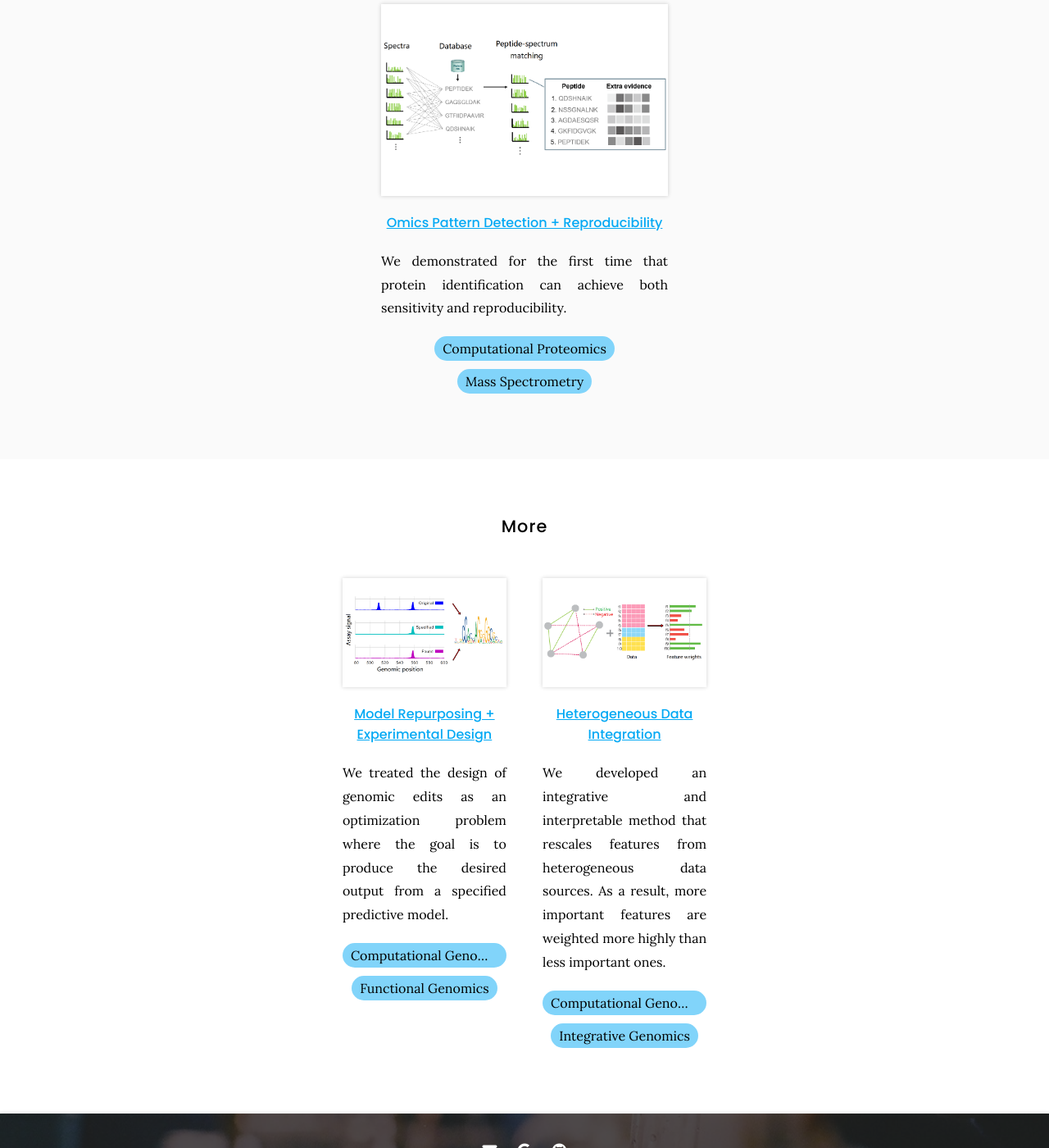
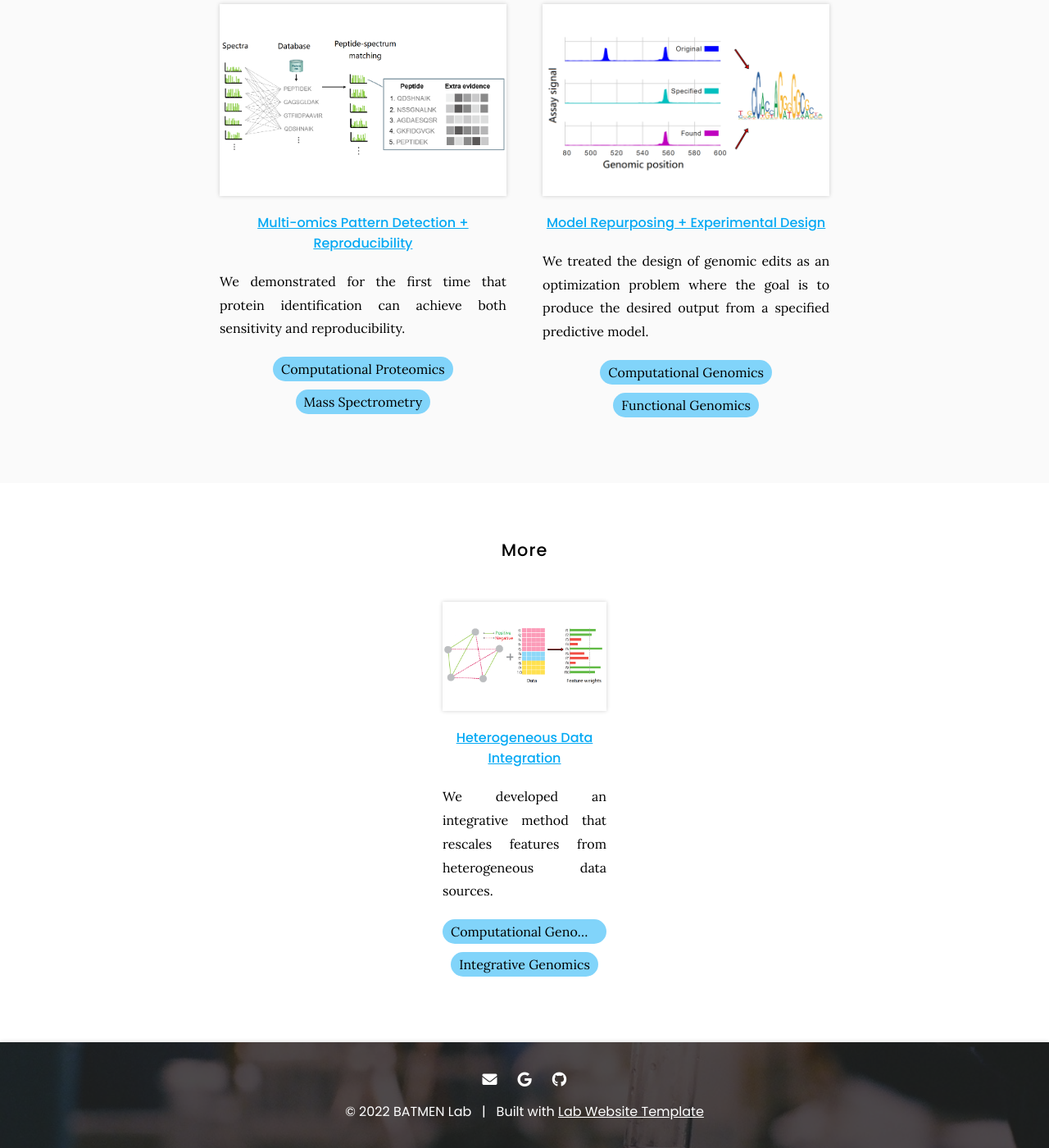
Before and after one commit to batmen-lab/batmen-lab.github.io, a Jekyll site: the page built from projects/index.md, in a window 1280 px wide and 1400 px high, scrolled down 1185 px. Shown: the whole window at 82% size. Built offline with Jekyll 4.4.1, drawn with Linux system fonts in a browser that asks for light colours.

Commit message:
projects

```diff
--- a/_data/tools.yaml
+++ b/_data/tools.yaml
@@ -18,7 +18,7 @@
     - Computational Genomics
     - Single-cell Genomics
 
-- title: Omics Pattern Detection + Reproducibility
+- title: Multi-omics Pattern Detection + Reproducibility
   group: featured
   image: images/tools/diameter.png
   link: https://academic.oup.com/bioinformatics/article/37/Supplement_1/i434/6319661
@@ -28,7 +28,7 @@
     - Mass Spectrometry
 
 - title: Model Repurposing + Experimental Design
-  group: more
+  group: featured
   image: images/tools/ledidi.png
   link: https://icml-compbio.github.io/icml-website-2020/2020/papers/WCBICML2020_paper_23.pdf
   description: We treated the design of genomic edits as an optimization problem where the goal is to produce the desired output from a specified predictive model.
@@ -40,7 +40,7 @@
   group: more
   image: images/tools/heterorp.png
   link: https://academic.oup.com/nar/article/45/20/e169/4097616
-  description: We developed an integrative and interpretable method that rescales features from heterogeneous data sources.  As a result,  more important features are weighted more highly than less important ones.
+  description: We developed an integrative method that rescales features from heterogeneous data sources.
   tags:
     - Computational Genomics
     - Integrative Genomics
```
